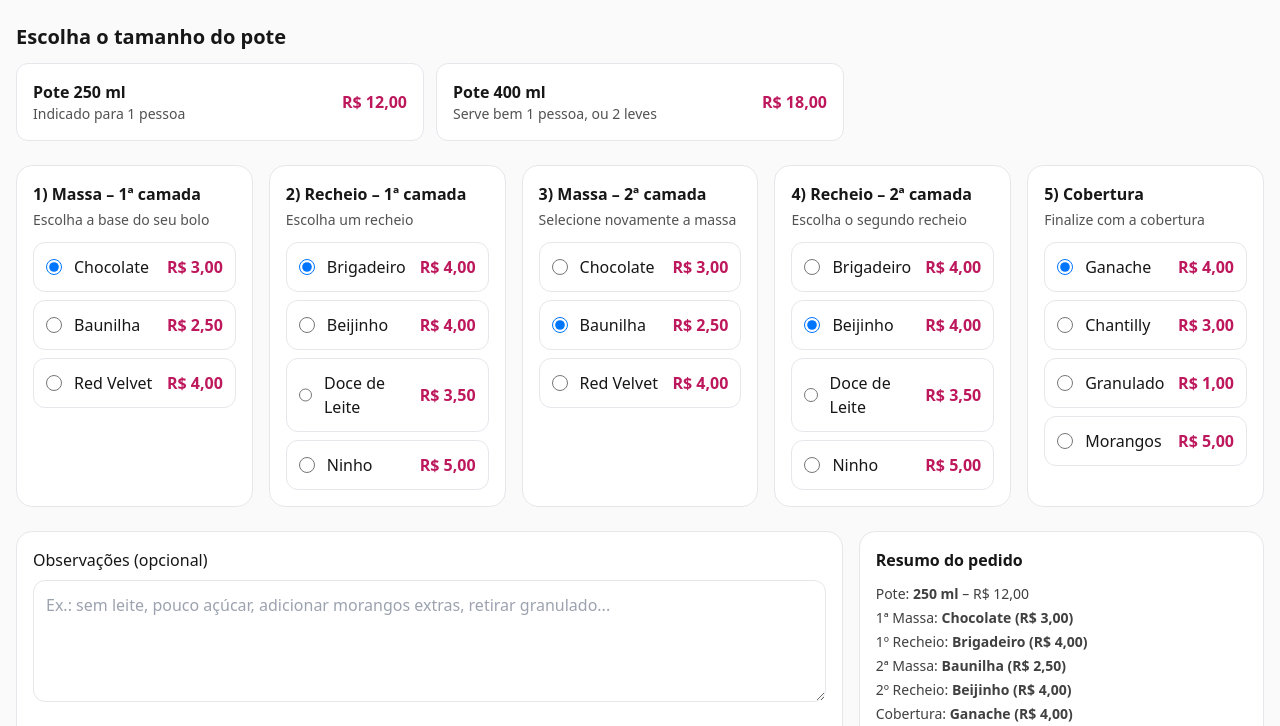
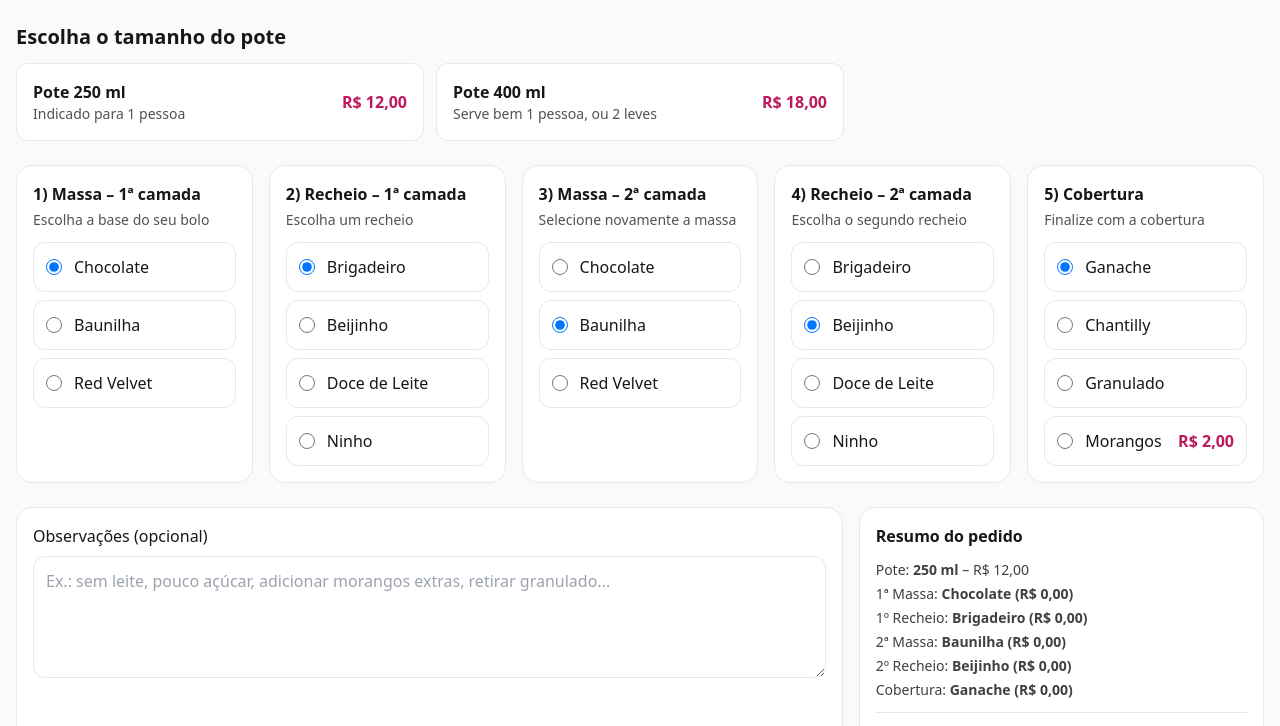
Before and after one commit to HugoSAugusto/bolos-de-pote, a plain HTML site: page index.html in a window 1280 px wide. Shown: the part 74-800 px from the top of the page. Drawn offline with nearby package versions, Linux system fonts and the light colour scheme.

Commit message:
first commit

```diff
--- a/index.html
+++ b/index.html
@@ -127,123 +127,13 @@
     <footer class="mt-10 py-8 text-center text-sm text-neutral-600">
         <p>© <span id="year"></span> Confeitaria – Monte seu Bolo de Pote</p>
     </footer>
+
     <script src="js/escolhas.js"></script>
+    <script src="js/script.js"></script>
+
     <script>
-    // WhatsApp
-    const WHATSAPP_NUMBER = "5521978926365";
+        // WhatsApp
 
-    // ====== HELPERS ======
-    const fmt = (n) => n.toLocaleString('pt-BR', { style: 'currency', currency: 'BRL' });
-
-    function renderGrupo(radioname, itens, containerId, checkedIndex = 0) {
-      const el = document.getElementById(containerId);
-      el.innerHTML = itens.map((opt, idx) => `
-        <label class="flex items-center justify-between gap-3 border rounded-xl p-3 hover:shadow cursor-pointer">
-          <div class="flex items-center gap-3">
-            <input type="radio" name="${radioname}" value="${opt.id}" data-price="${opt.preco}" class="h-4 w-4 text-pink-600" ${idx === checkedIndex ? 'checked' : ''}>
-            <span class="font-medium">${opt.nome}</span>
-          </div>
-          <span class="text-pink-700 font-semibold">${fmt(opt.preco)}</span>
-        </label>
-      `).join('');
-    }
-
-    function getCheckedPrice(name) {
-      const r = document.querySelector(`input[name="${name}"]:checked`);
-      return r ? Number(r.dataset.price) : 0;
-    }
-
-    function getCheckedLabel(name, lista) {
-      const r = document.querySelector(`input[name="${name}"]:checked`);
-      if (!r) return null;
-      const found = lista.find(i => i.id === r.value);
-      return found ? `${found.nome} (${fmt(found.preco)})` : null;
-    }
-
-    function getPoteInfo() {
-      const r = document.querySelector('input[name="pote"]:checked');
-      if (!r) return { ml: 0, preco: 0 };
-      return { ml: Number(r.value), preco: Number(r.dataset.price) };
-    }
-
-    function atualizarResumoETotal() {
-      const pote = getPoteInfo();
-      const pBolo1 = getCheckedPrice('bolo1');
-      const pBolo2 = getCheckedPrice('bolo2');
-      const pRch1  = getCheckedPrice('recheio1');
-      const pRch2  = getCheckedPrice('recheio2');
-      const pCob   = getCheckedPrice('cobertura');
-
-      const total = pote.preco + pBolo1 + pBolo2 + pRch1 + pRch2 + pCob;
-
-      document.getElementById('total').textContent = fmt(total);
-
-      const lista = document.getElementById('lista-resumo');
-      lista.innerHTML = `
-        <li>Pote: <strong>${pote.ml} ml</strong> – ${fmt(pote.preco)}</li>
-        <li>1ª Massa: <strong>${getCheckedLabel('bolo1', massas) || '-'}</strong></li>
-        <li>1º Recheio: <strong>${getCheckedLabel('recheio1', recheios) || '-'}</strong></li>
-        <li>2ª Massa: <strong>${getCheckedLabel('bolo2', massas) || '-'}</strong></li>
-        <li>2º Recheio: <strong>${getCheckedLabel('recheio2', recheios) || '-'}</strong></li>
-        <li>Cobertura: <strong>${getCheckedLabel('cobertura', coberturas) || '-'}</strong></li>
-      `;
-    }
-
-    function montarMensagemWhatsApp() {
-      const pote = getPoteInfo();
-      const obs = (document.getElementById('obs').value || '').trim();
-      const total = document.getElementById('total').textContent;
-
-      const linhas = [
-        '*Pedido – Bolo de Pote*',
-        `• Pote: ${pote.ml} ml (${fmt(pote.preco)})`,
-        `• 1ª Massa: ${getCheckedLabel('bolo1', massas) || '-'}`,
-        `• 1º Recheio: ${getCheckedLabel('recheio1', recheios) || '-'}`,
-        `• 2ª Massa: ${getCheckedLabel('bolo2', massas) || '-'}`,
-        `• 2º Recheio: ${getCheckedLabel('recheio2', recheios) || '-'}`,
-        `• Cobertura: ${getCheckedLabel('cobertura', coberturas) || '-'}`,
-        obs ? `• Observações: ${obs}` : null,
-        `\nTotal: *${total}*`
-      ].filter(Boolean);
-
-      const msg = encodeURIComponent(linhas.join('\n'));
-      return `https://wa.me/${WHATSAPP_NUMBER}?text=${msg}`;
-    }
-
-    function bindEvents() {
-      document.body.addEventListener('change', (e) => {
-        if (
-          e.target.matches('input[name="pote"]') ||
-          e.target.matches('input[name="bolo1"]') ||
-          e.target.matches('input[name="recheio1"]') ||
-          e.target.matches('input[name="bolo2"]') ||
-          e.target.matches('input[name="recheio2"]') ||
-          e.target.matches('input[name="cobertura"]')
-        ) {
-          atualizarResumoETotal();
-        }
-      });
-
-      document.getElementById('btn-whats').addEventListener('click', () => {
-        const url = montarMensagemWhatsApp();
-        window.open(url, '_blank');
-      });
-    }
-
-    // ====== BOOT ======
-    (function init() {
-      document.getElementById('year').textContent = new Date().getFullYear();
-
-      // Renderiza grupos com uma opção pré-selecionada
-      renderGrupo('bolo1', massas, 'col-bolo-1', 0);
-      renderGrupo('recheio1', recheios, 'col-recheio-1', 0);
-      renderGrupo('bolo2', massas, 'col-bolo-2', 1);
-      renderGrupo('recheio2', recheios, 'col-recheio-2', 1);
-      renderGrupo('cobertura', coberturas, 'col-cobertura', 0);
-
-      bindEvents();
-      atualizarResumoETotal();
-    })();
-  </script>
+    </script>
 </body>
 </html>
--- a/js/escolhas.js
+++ b/js/escolhas.js
@@ -1,19 +1,19 @@
 const massas = [
-    { id: 'bolo-chocolate', nome: 'Chocolate', preco: 3.00 },
-    { id: 'bolo-baunilha',  nome: 'Baunilha',  preco: 2.50 },
-    { id: 'bolo-red',       nome: 'Red Velvet',preco: 4.00 }
+    { id: 'bolo-chocolate', nome: 'Chocolate', preco: 0 },
+    { id: 'bolo-baunilha',  nome: 'Baunilha',  preco: 0 },
+    { id: 'bolo-red',       nome: 'Red Velvet',preco: 0 }
 ];
 
 const recheios = [
-    { id: 'rch-brigadeiro', nome: 'Brigadeiro',    preco: 4.00 },
-    { id: 'rch-beijinho',   nome: 'Beijinho',      preco: 4.00 },
-    { id: 'rch-doceleite',  nome: 'Doce de Leite', preco: 3.50 },
-    { id: 'rch-ninho',      nome: 'Ninho',         preco: 5.00 }
+    { id: 'rch-brigadeiro', nome: 'Brigadeiro',    preco: 0 },
+    { id: 'rch-beijinho',   nome: 'Beijinho',      preco: 0 },
+    { id: 'rch-doceleite',  nome: 'Doce de Leite', preco: 0 },
+    { id: 'rch-ninho',      nome: 'Ninho',         preco: 0 }
 ];
 
 const coberturas = [
-    { id: 'cob-ganache',   nome: 'Ganache',   preco: 4.00 },
-    { id: 'cob-chantilly', nome: 'Chantilly', preco: 3.00 },
-    { id: 'cob-granulado', nome: 'Granulado', preco: 1.00 },
-    { id: 'cob-morangos',  nome: 'Morangos',  preco: 5.00 }
+    { id: 'cob-ganache',   nome: 'Ganache',   preco: 0 },
+    { id: 'cob-chantilly', nome: 'Chantilly', preco: 0 },
+    { id: 'cob-granulado', nome: 'Granulado', preco: 0 },
+    { id: 'cob-morangos',  nome: 'Morangos',  preco: 2.00 }
 ];
--- /dev/null
+++ b/js/script.js
@@ -0,0 +1,119 @@
+const WHATSAPP_NUMBER = "5521978926365";
+
+const fmt = (n) => n.toLocaleString('pt-BR', { style: 'currency', currency: 'BRL' });
+
+
+function renderGrupo(radioname, itens, containerId, checkedIndex = 0) {
+    const el = document.getElementById(containerId);
+    el.innerHTML = itens.map((opt, idx) => {
+        const precoHtml = opt.preco > 0 ? `<span class='text-pink-700 font-semibold'>${fmt(opt.preco)}</span>` : '';
+        return `
+            <label class='flex items-center justify-between gap-3 border rounded-xl p-3 hover:shadow cursor-pointer'>
+                <div class='flex items-center gap-3'>
+                    <input type='radio' name='${radioname}' value='${opt.id}' data-price='${opt.preco || 0}' class='h-4 w-4 text-pink-600' ${idx === checkedIndex ? 'checked' : ''}>
+                    <span class='font-medium'>${opt.nome}</span>
+                </div>
+                ${precoHtml}
+            </label>
+        `;
+    }).join('');
+}
+
+
+renderGrupo('bolo1', massas, 'col-bolo-1', 0);
+function getCheckedPrice(name) {
+    const r = document.querySelector(`input[name="${name}"]:checked`);
+    return r ? Number(r.dataset.price || 0) : 0;
+}
+
+function getCheckedLabel(name, lista) {
+    const r = document.querySelector(`input[name="${name}"]:checked`);
+    if (!r) return null;
+    const found = lista.find(i => i.id === r.value);
+    return found ? `${found.nome} (${fmt(found.preco)})` : null;
+}
+
+function getPoteInfo() {
+    const r = document.querySelector('input[name="pote"]:checked');
+    if (!r) return { ml: 0, preco: 0 };
+    return { ml: Number(r.value), preco: Number(r.dataset.price) };
+}
+
+function atualizarResumoETotal() {
+    const pote = getPoteInfo();
+    const pBolo1 = getCheckedPrice('bolo1');
+    const pBolo2 = getCheckedPrice('bolo2');
+    const pRch1  = getCheckedPrice('recheio1');
+    const pRch2  = getCheckedPrice('recheio2');
+    const pCob   = getCheckedPrice('cobertura');
+
+    const total = pote.preco + pBolo1 + pBolo2 + pRch1 + pRch2 + pCob;
+
+    document.getElementById('total').textContent = fmt(total);
+
+    const lista = document.getElementById('lista-resumo');
+    lista.innerHTML = `
+        <li>Pote: <strong>${pote.ml} ml</strong> – ${fmt(pote.preco)}</li>
+        <li>1ª Massa: <strong>${getCheckedLabel('bolo1', massas) || '-'}</strong></li>
+        <li>1º Recheio: <strong>${getCheckedLabel('recheio1', recheios) || '-'}</strong></li>
+        <li>2ª Massa: <strong>${getCheckedLabel('bolo2', massas) || '-'}</strong></li>
+        <li>2º Recheio: <strong>${getCheckedLabel('recheio2', recheios) || '-'}</strong></li>
+        <li>Cobertura: <strong>${getCheckedLabel('cobertura', coberturas) || '-'}</strong></li>
+    `;
+}
+
+function montarMensagemWhatsApp() {
+    const pote = getPoteInfo();
+    const obs = (document.getElementById('obs').value || '').trim();
+    const total = document.getElementById('total').textContent;
+
+    const linhas = [
+        '*Pedido – Bolo de Pote*',
+        `• Pote: ${pote.ml} ml (${fmt(pote.preco)})`,
+        `• 1ª Massa: ${getCheckedLabel('bolo1', massas) || '-'}`,
+        `• 1º Recheio: ${getCheckedLabel('recheio1', recheios) || '-'}`,
+        `• 2ª Massa: ${getCheckedLabel('bolo2', massas) || '-'}`,
+        `• 2º Recheio: ${getCheckedLabel('recheio2', recheios) || '-'}`,
+        `• Cobertura: ${getCheckedLabel('cobertura', coberturas) || '-'}`,
+        obs ? `• Observações: ${obs}` : null,
+        `\nTotal: *${total}*`
+    ].filter(Boolean);
+
+    const msg = encodeURIComponent(linhas.join('\n'));
+    return `https://wa.me/${WHATSAPP_NUMBER}?text=${msg}`;
+}
+
+function bindEvents() {
+    document.body.addEventListener('change', (e) => {
+        if (
+            e.target.matches('input[name="pote"]') ||
+            e.target.matches('input[name="bolo1"]') ||
+            e.target.matches('input[name="recheio1"]') ||
+            e.target.matches('input[name="bolo2"]') ||
+            e.target.matches('input[name="recheio2"]') ||
+            e.target.matches('input[name="cobertura"]')
+        ) {
+            atualizarResumoETotal();
+        }
+    });
+
+    document.getElementById('btn-whats').addEventListener('click', () => {
+        const url = montarMensagemWhatsApp();
+        window.open(url, '_blank');
+    });
+}
+
+// ====== BOOT ======
+(function init() {
+    document.getElementById('year').textContent = new Date().getFullYear();
+
+    // Renderiza grupos com uma opção pré-selecionada
+    renderGrupo('bolo1', massas, 'col-bolo-1', 0);
+    renderGrupo('recheio1', recheios, 'col-recheio-1', 0);
+    renderGrupo('bolo2', massas, 'col-bolo-2', 1);
+    renderGrupo('recheio2', recheios, 'col-recheio-2', 1);
+    renderGrupo('cobertura', coberturas, 'col-cobertura', 0);
+
+    bindEvents();
+    atualizarResumoETotal();
+})();
```
